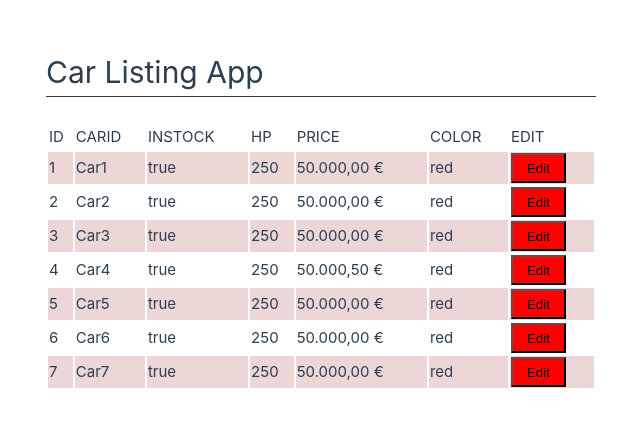
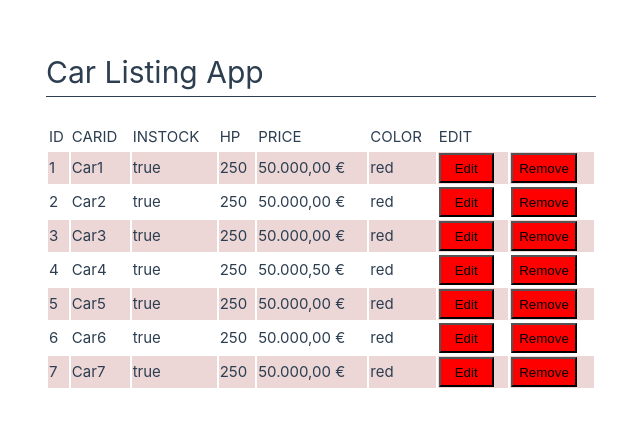
Before and after one commit to toprakcagatay/car-listing-app, a Vue app: page / in a window 1280 px wide. Shown: the part 181-608 px from the top of the page, without its empty margins (319-959 px from the left). Built offline with nearby package versions, Linux system fonts and the light colour scheme.

Commit message:
remove from indexed db

```diff
--- a/src/carDB.js
+++ b/src/carDB.js
@@ -127,15 +127,16 @@ export const carDB = {
     });
 
   },
-  removeCar: ()=>{
-    let transaction = db.transaction("CarStorage", "readwrite");
+  removeCar: (carId)=>{
+    console.log("remove car", carId);
+    let transaction = carDB.db.transaction("CarStorage", "readwrite");
     let objectStore = transaction.objectStore("CarStorage");
 
-    let deleteRequest = objectStore.delete(1);
+    let deleteRequest = objectStore.delete(carId);
 
-    deleteRequest.onsuccess = function(event) {
+    /*deleteRequest.onsuccess = function(event) {
       // Record deleted successfully
-    };
+    };*/
   },
   updateCar: async (carData)=>{
     return new Promise((resolve, reject)=>{
--- a/src/components/Table.vue
+++ b/src/components/Table.vue
@@ -1,13 +1,16 @@
 <script setup>
 import { useCarsStore } from '@/stores/cars'
 const carsStore = useCarsStore();
-const emit = defineEmits(['edit'])
+const emit = defineEmits(['edit','remove'])
 
 
 const formatter = new Intl.NumberFormat('de-DE', {style: 'currency', currency: 'EUR'})
 
 function edit(id){
   emit("edit", id);
+}
+function remove(id){
+  emit("remove", id);
 }
 
 </script>
@@ -34,6 +37,7 @@ function edit(id){
         <td>{{formatter.format(car.price)}}</td>
         <td>{{car.color}}</td>
         <td><button @click="edit(car.id)">Edit</button></td>
+        <td><button @click="remove(car.id)">Remove</button></td>
       </tr>
     </tbody>
   </table>
--- a/src/stores/cars.js
+++ b/src/stores/cars.js
@@ -32,6 +32,13 @@ export const useCarsStore = defineStore('cars', {
 
       await carDB.updateCar(car);
 
+    },
+    removeCar: async function(carId){
+      await carDB.removeCar(carId);
+
+      this.carList = this.carList.filter(function(item) {
+          return item.id !== carId
+      })
     },
     fetchCarList: async function(){
       await carDB.open();
--- a/src/views/Home.vue
+++ b/src/views/Home.vue
@@ -1,12 +1,19 @@
 <script setup>
 import Table from '../components/Table.vue'
+import { useCarsStore } from '@/stores/cars'
+
+const carsStore = useCarsStore();
 function editCar(id){
   window.location.href = "/#/update/"+id;
+}
+function removeCar(carId){
+  carsStore.removeCar(carId);
+  //carsStore.fetchCarList();
 }
 </script>
 
 <template>
-  <Table @edit="editCar"/>
+  <Table @edit="editCar" @remove="removeCar"/>
 </template>
 
 <style scoped>
```
